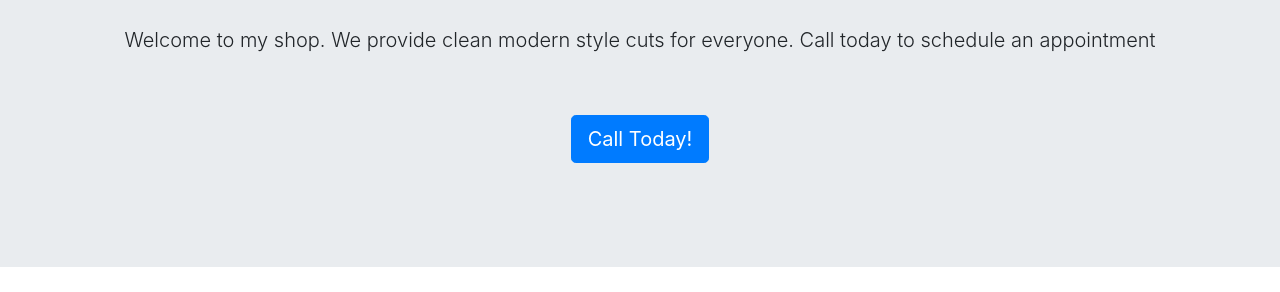
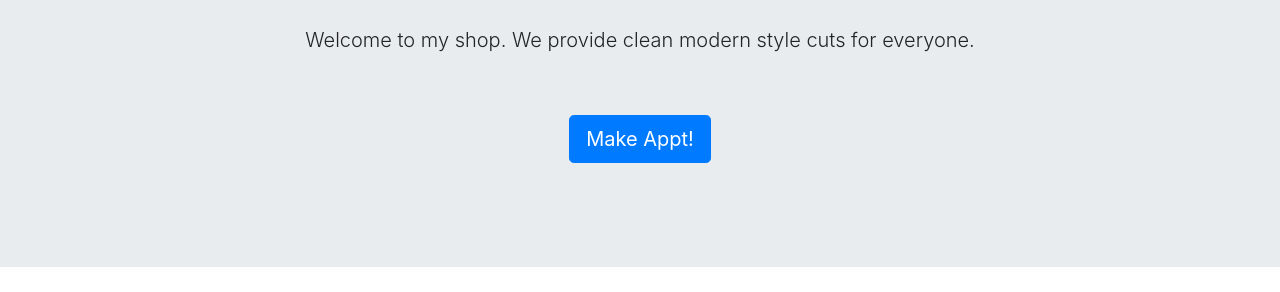
Before and after one commit to almonte914/petersbarbershop, a plain HTML site: page index.html in a window 1280 px wide. Shown: the part 269-561 px from the top of the page. Drawn offline with nearby package versions, Linux system fonts and the light colour scheme.

Commit message:
Update index.html

```diff
--- a/index.html
+++ b/index.html
@@ -54,8 +54,8 @@
 <header class="jumbotron jumbotron-fluid">
     <div class="container-fluid text-center">
        <h1 class="display-3">Peter's Dominican Barbershop</h1>
-       <p class="lead pb-4">Welcome to my shop. We provide clean modern style cuts for everyone. Call today to schedule an appointment</p>
-       <p><a href="tel:401-497-4763" class="btn btn-primary btn-lg mb-4" role="button">Call Today!</a></p>
+       <p class="lead pb-4">Welcome to my shop. We provide clean modern style cuts for everyone.</p>
+       <p><a href="tel:401-497-4763" class="btn btn-primary btn-lg mb-4" role="button">Make Appt!</a></p>
     </div>
 </header>
 
@@ -288,7 +288,7 @@
 <section class="container-fluid text-center py-4 mt-4" id="contact">
    <h2 class="display-4 pb-4 my-4">Schedule a haircut Today!</h2>
    <p class="lead pb-3"></p>
-   <a href="tel:401-497-4763" class="btn btn-primary btn-lg mb-4" role="button">Call Today!</a>
+   <a href="tel:401-497-4763" class="btn btn-primary btn-lg mb-4" role="button">Make Appt!</a>
 </section>
 
 
```
